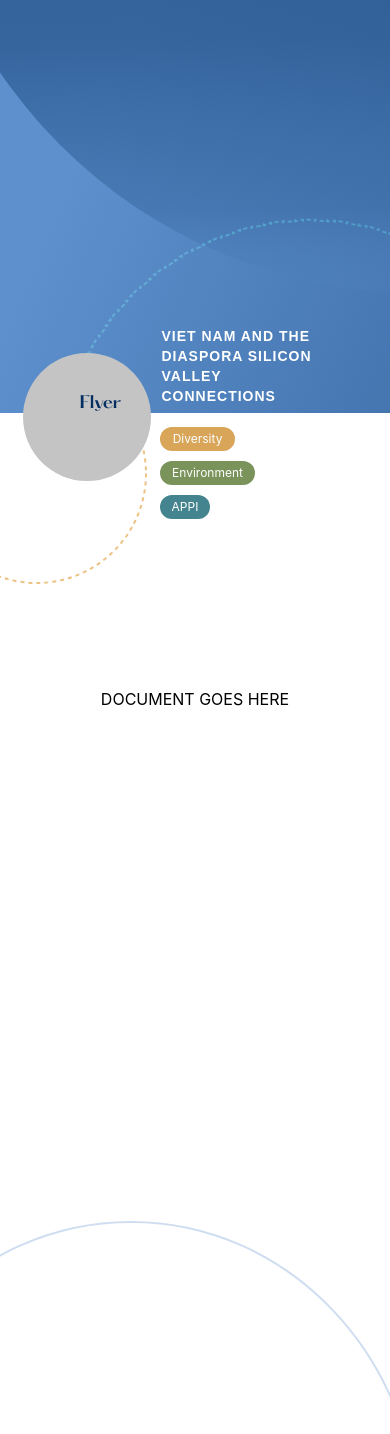
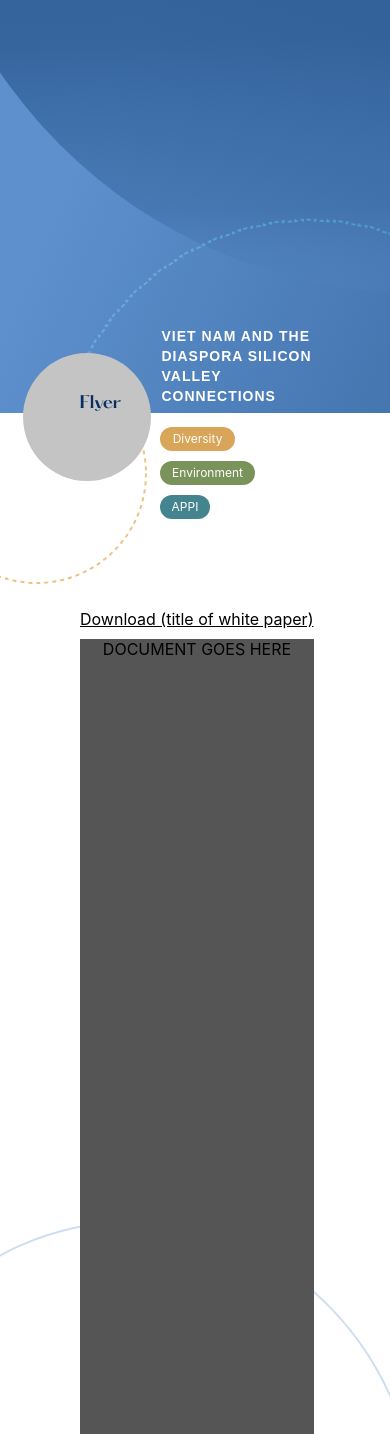
Before and after one commit to include-davis/nvsi, a Next.js app: page / in a window 390 px wide. Shown: the part 134-1568 px from the top of the page. Built offline with nearby package versions, Linux system fonts and the light colour scheme.

Commit message:
added a stand-in document

```diff
--- a/pages/index.js
+++ b/pages/index.js
@@ -27,7 +27,8 @@ export default function Home() {
 
     <div className={styles.main2}>
       <div className={styles.paper_side}>
-        <div>DOCUMENT GOES HERE</div>
+        <div className={styles.download_file}>Download (title of white paper)</div>
+        <div className={styles.document}>DOCUMENT GOES HERE</div>
       </div>
 
           <div className={styles.tabs_container}>
--- a/styles/Home.module.css
+++ b/styles/Home.module.css
@@ -175,7 +175,7 @@
 .paper_side {
   width: 67%;
   height: 100%;
-  float: right;
+  float: center;
   padding-top: 10rem;
 }
 
@@ -208,6 +208,21 @@
   color: #052F61;
   padding-top: 8.5rem;
   padding-left: 1.5rem;
+}
+
+.document {
+  width: 60%;
+  height: 70%;
+  background-color: #555555;
+  margin-left: 150px;
+  margin-top: 10px;
+  margin-right: 100px;
+}
+
+.download_file {
+  display: flex;
+  margin-left: 150px;
+  text-decoration: underline;
 }
 
 
@@ -243,7 +258,7 @@
 
   .authors_container {
     order: 3;
-    margin-top: 2rem;
+    margin-top: -20rem;
     margin-left: 3rem;
     padding-bottom: 10rem;
   }
@@ -363,6 +378,10 @@
   .APPI_tab {
     margin-bottom: 10px;
   }
+
+  .download_file {
+    margin-top: -5rem;
+  }
 }
 
 @media (max-width:  444px) {
@@ -412,6 +431,7 @@
   .authors_list {
     font-size: 14px;
   }
+
 }
 
 @media (max-width: 510px) {
@@ -420,6 +440,17 @@
     margin-left: 5rem;
     margin-top: 27rem;
     width: 90%;
+  }
+
+  .document {
+    margin-left: 70px;
+    margin-top: 10px;
+    margin-right: 100px;
+  }
+
+  .download_file {
+    margin-left: 70px;
+    margin-top: -5rem;
   }
 }
 
@@ -463,6 +494,19 @@
     font-size: 12px;
     width: 50px;
   }
+
+  .document {
+    margin-left: 80px;
+    margin-top: 10px;
+    margin-right: 100px;
+  }
+
+  .download_file {
+    display: flex;
+    margin-left: 80px;
+    margin-top: -5rem;
+    text-decoration: underline;
+  }
 }
 
 @media (max-width: 414px) {
@@ -487,6 +531,17 @@
     margin-top: 28rem;
     margin-left: 6rem;
   }
+
+  .document {
+    margin-left: 50px;
+    margin-top: 10px;
+    margin-right: 100px;
+  }
+
+  .download_file {
+    margin-left: 50px;
+    margin-top: -5rem;
+  }
 }
 
 @media (max-width: 280px) {
@@ -507,4 +562,9 @@
   .tabs_container {
     margin-left: 8.75rem;
   }
+
+  .download_file {
+    padding-right: 30px;
+    margin-left: 30px;
+  }
 }
```
